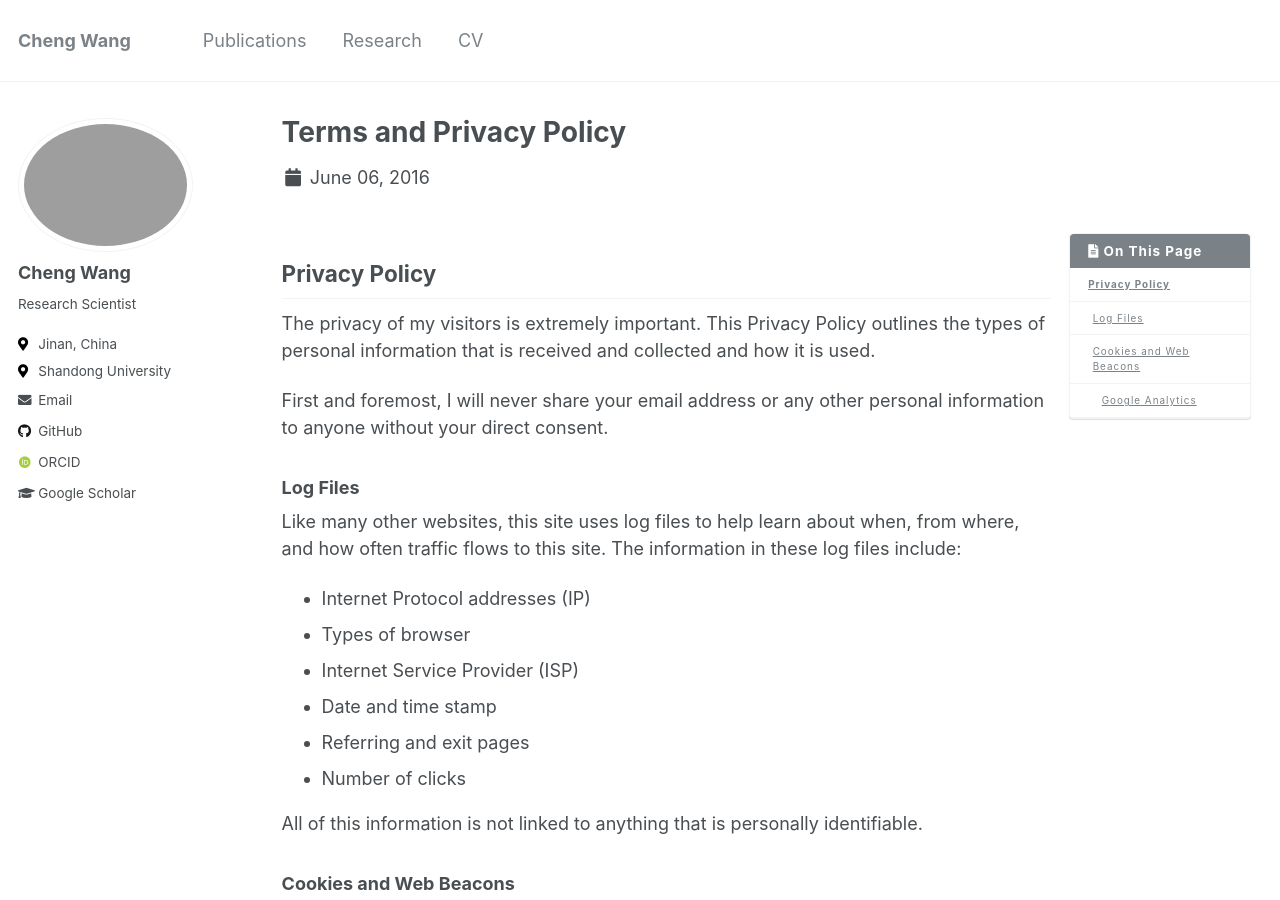
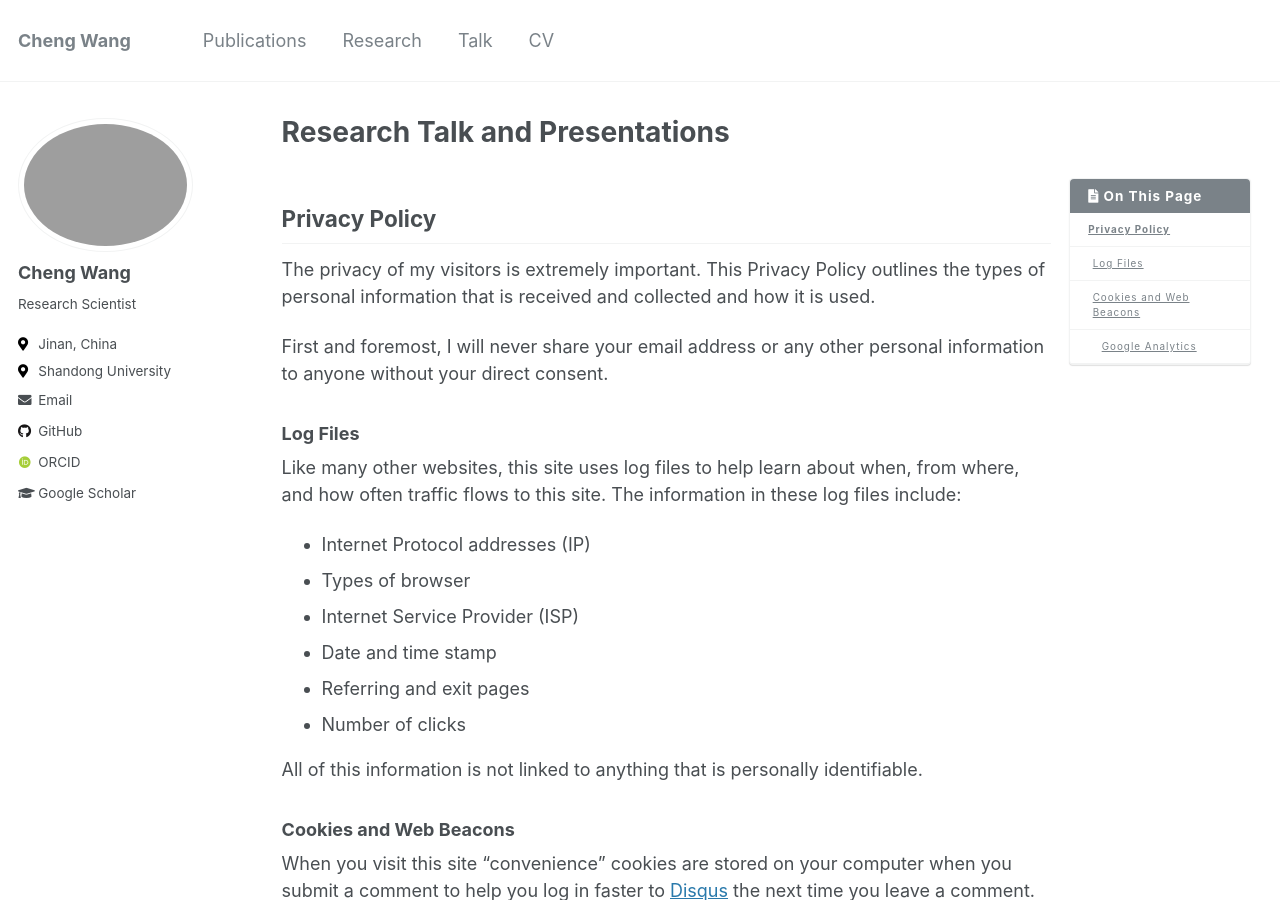
Before and after one commit to chengwangbio/chengwangbio.github.io, a Jekyll site: the page built from _pages/talk.md, in a window 1280 px wide and 900 px high. Built offline with Jekyll 4.4.1, drawn with Linux system fonts in a browser that asks for light colours; some web fonts are replaced.

Commit message:
Update files

```diff
--- a/_data/navigation.yml
+++ b/_data/navigation.yml
@@ -9,8 +9,8 @@ main:
   # - title: "Teaching"
   #   url: /teaching/
 
-  # - title: "Software"
-  #   url: /software/
+  - title: "Talk"
+    url: /talk/
 
   # - title: "Posts"
   #   url: /posts/
--- a/_pages/terms.md
+++ b/_pages/talk.md
@@ -1,7 +1,6 @@
 ---
-permalink: /terms/
-title: "Terms and Privacy Policy"
-modified: 2016-06-06
+permalink: /talk/
+title: "Research Talk and Presentations"
 ---
 
 {% include base_path %}
```
